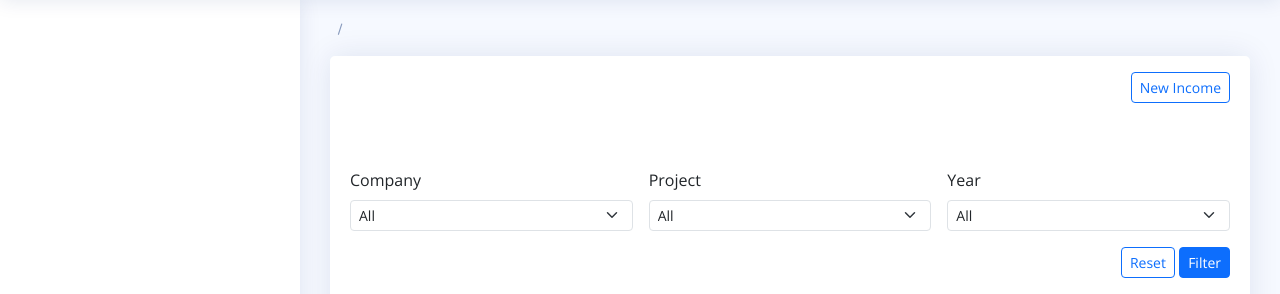
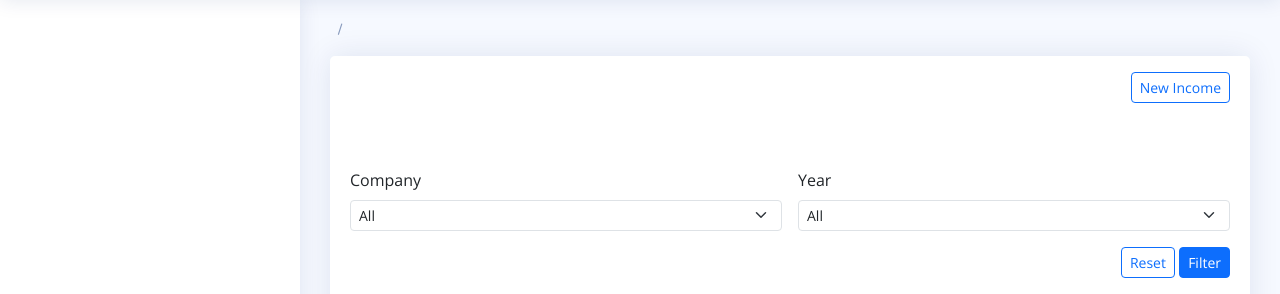
Before and after one commit to lee-ratinan/backendku, a CodeIgniter 4 app: the page made by app/Views/employment_freelance_income.php in a window 1280 px wide. Shown: the part 61-355 px from the top of the page. Run offline with PHP 8.4 and a stand-in for CodeIgniter, Linux system fonts and the light colour scheme; the template is opened without the code that fills it, so the values that code supplies are empty; some libraries are stand-ins or nearby versions.

```diff
--- a/app/Views/employment_freelance_income.php
+++ b/app/Views/employment_freelance_income.php
@@ -24,7 +24,7 @@ $this->extend($layout);
                         </div>
                         <h5 class="card-title"><i class="fa-solid fa-dollar-sign fa-fw me-3"></i> <?= $page_title ?></h5>
                         <div class="row g-3 mb-3">
-                            <div class="col-6 col-md-4">
+                            <div class="col-6">
                                 <label for="company_id" class="form-label">Company</label><br>
                                 <select class="form-select form-select-sm" id="company_id">
                                     <option value="">All</option>
@@ -33,16 +33,7 @@ $this->extend($layout);
                                     <?php endforeach; ?>
                                 </select>
                             </div>
-                            <div class="col-6 col-md-4">
-                                <label for="project_id" class="form-label">Project</label><br>
-                                <select class="form-select form-select-sm" id="project_id">
-                                    <option value="">All</option>
-                                    <?php foreach ($projects as $project_id => $project_name): ?>
-                                        <option value="<?= $project_id ?>"><?= $project_name ?></option>
-                                    <?php endforeach; ?>
-                                </select>
-                            </div>
-                            <div class="col-6 col-md-4">
+                            <div class="col-6">
                                 <label for="year" class="form-label">Year</label><br>
                                 <select class="form-select form-select-sm" id="year">
                                     <option value="">All</option>
@@ -120,7 +111,6 @@ $this->extend($layout);
                     type: 'POST',
                     data: function (d) {
                         d.company_id    = $('#company_id').val();
-                        d.project_id    = $('#project_id').val();
                         d.year          = $('#year').val();
                     },
                     dataSrc: function (json) {
```
Also changed, not shown: app/Controllers/Employment.php (+3 -10 lines).
